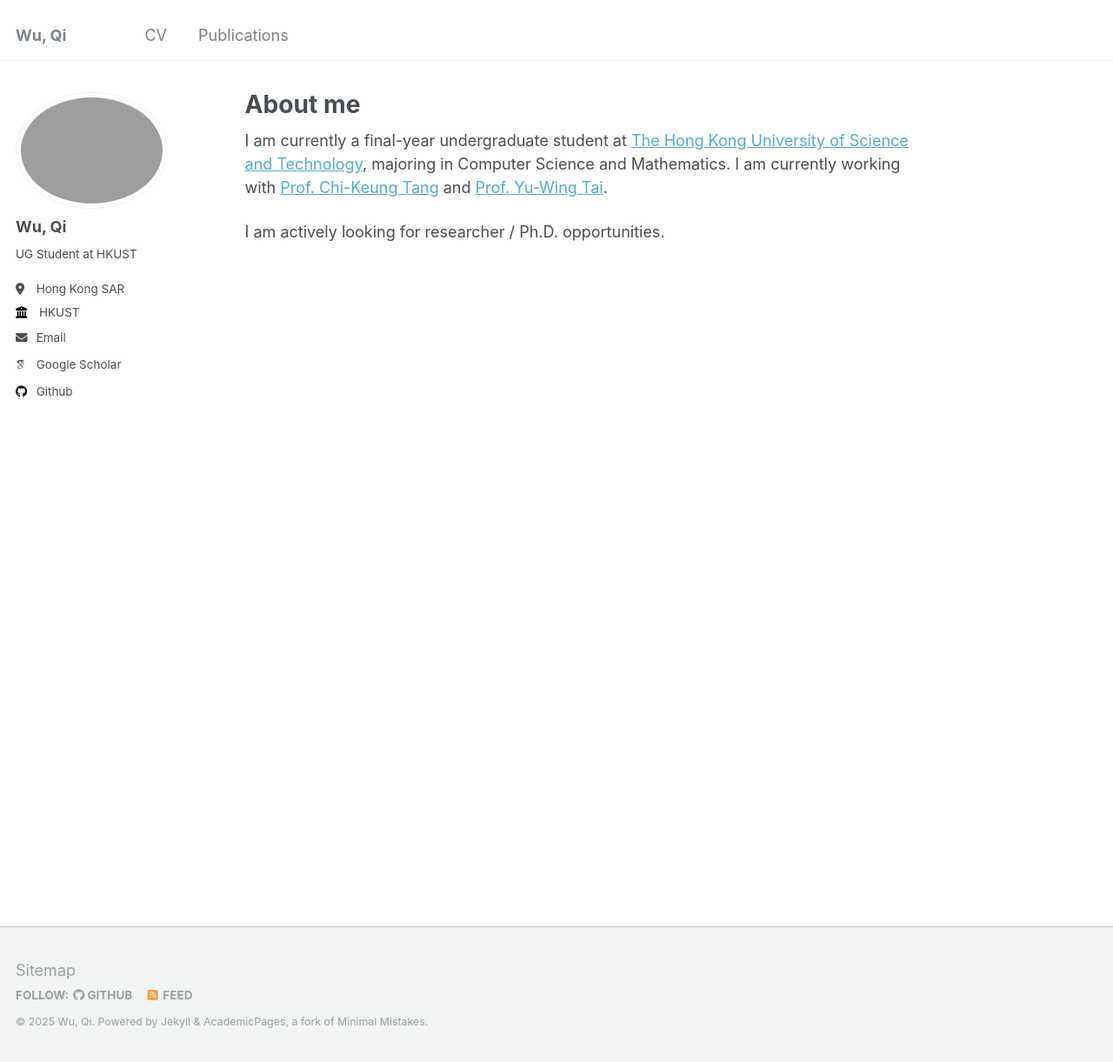
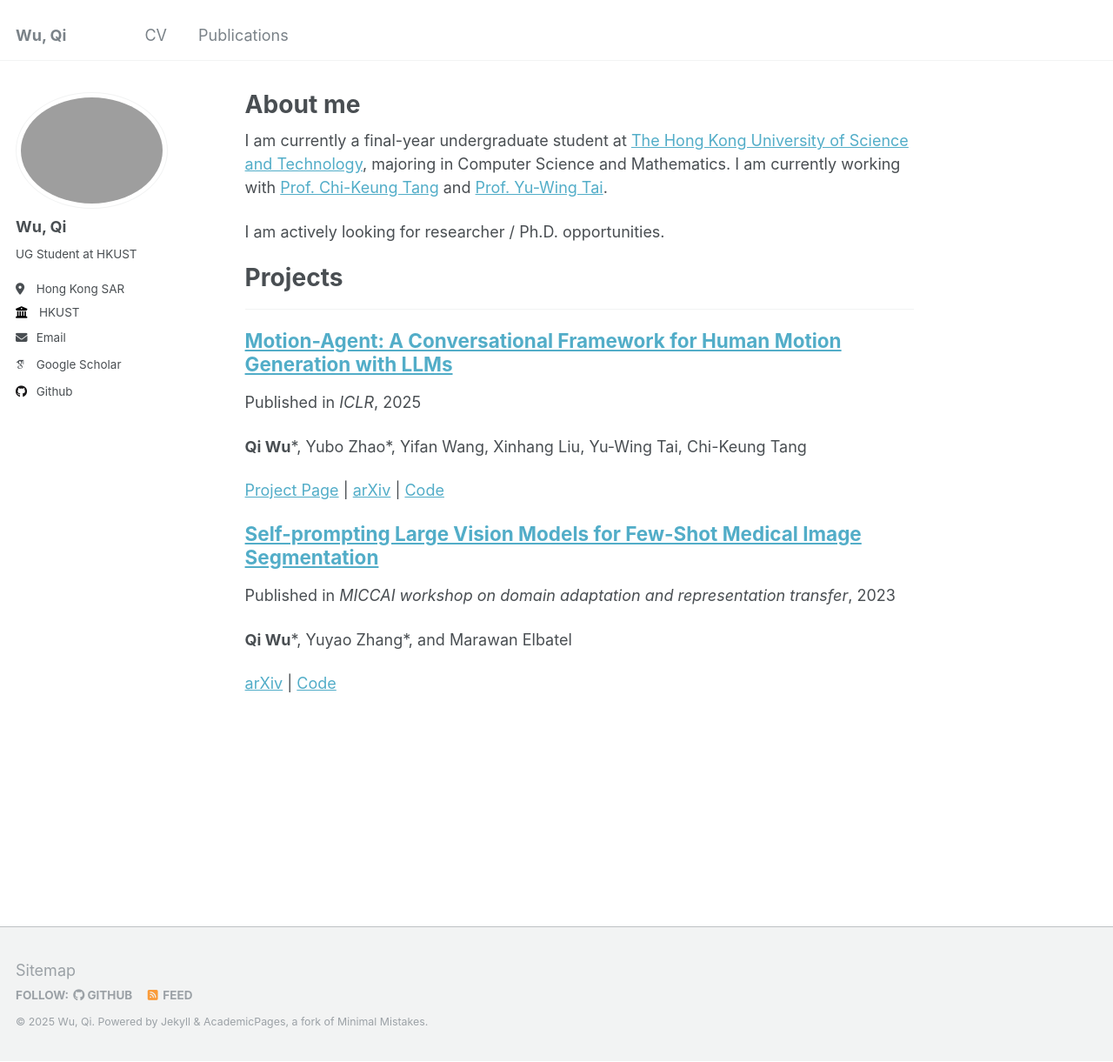
Before and after one commit to szqwu/szqwu.github.io, a Jekyll site: the page built from _pages/about.md, in a window 1280 px wide and 1221 px high. Shown: the whole window at 87% size. Built offline with Jekyll 4.4.1, drawn with Linux system fonts in a browser that asks for light colours; some web fonts are replaced.

Commit message:
add projects in about.md

```diff
--- a/_includes/archive-single.html
+++ b/_includes/archive-single.html
@@ -52,16 +52,20 @@
     <p class="archive__item-excerpt" itemprop="description"><p>{{ post.excerpt | markdownify | remove: '<p>' | remove: '</p>' }}<strong><a href="{{ base_path }}{{ post.url }}" rel="permalink"> Read more</a></strong></p></p>
     {% endif %}
 
-    {% if post.citation and post.paperurl and post.slidesurl %}
-      <p>Recommended citation: {{ post.citation }}<br /><a href="{{ post.paperurl }}">Download Paper</a> | <a href="{{ post.slidesurl }}">Download Slides</a></p>
+    {% if post.pageurl and post.paperurl and post.codeurl %}
+    <p><a href="{{ post.pageurl }}">Project Page</a> | <a href="{{ post.paperurl }}">arXiv</a> | <a href="{{ post.codeurl }}">Code</a></p>
+    {% elsif post.paperurl and post.codeurl %}
+    <p><a href="{{ post.paperurl }}">arXiv</a> | <a href="{{ post.codeurl }}">Code</a></p>
+    {% elsif post.citation and post.paperurl and post.slidesurl %}
+      <p>Recommended citation: {{ post.citation }}<br /><a href="{{ post.paperurl }}">arXiv</a> | <a href="{{ post.slidesurl }}">Download Slides</a></p>
     {% elsif post.citation and post.paperurl %}
-      <p>Recommended citation: {{ post.citation }}<br /><a href="{{ post.paperurl }}">Download Paper</a></p>
+      <p>Recommended citation: {{ post.citation }}<br /><a href="{{ post.paperurl }}">arXiv</a></p>
     {% elsif post.citation and post.slidesurl %}
       <p>Recommended citation: {{ post.citation }}<br /><a href="{{ post.slidesurl }}">Download Slides</a></p>
     {% elsif post.citation %}
       <p>Recommended citation: {{ post.citation }}</p>
     {% elsif post.paperurl %}
-      <p><a href=" {{ post.paperurl }} ">Download Paper</a></p>
+      <p><a href=" {{ post.paperurl }} ">arXiv</a></p>
     {% elsif post.slidesurl %}
       <p>Download <a href="{{ post.slidesurl }}">Download Slides</a></p></p>
     {% endif %}
--- a/_pages/about.md
+++ b/_pages/about.md
@@ -13,6 +13,31 @@ I am currently a final-year undergraduate student at [The Hong Kong University o
 
 I am actively looking for researcher / Ph.D. opportunities.
 <!-- Please check out my [CV](/files/wuqi_cv.pdf). -->
+
+# Projects
+
+{% if site.publication_category %}
+  {% for category in site.publication_category %}
+    {% assign title_shown = false %}
+    {% for post in site.publications reversed %}
+      {% if post.category != category[0] %}
+        {% continue %}
+      {% endif %}
+      {% unless title_shown %}
+<!-- ## {{ category[1].title }} -->
+---
+        {% assign title_shown = true %}
+      {% endunless %}
+      {% include archive-single.html %}
+    {% endfor %}
+  {% endfor %}
+{% else %}
+  {% for post in site.publications reversed %}
+    {% include archive-single.html %}
+  {% endfor %}
+{% endif %}
+
+
 
 <!-- A data-driven personal website
 ======
--- a/_publications/2023-10-14-SPLVM.md
+++ b/_publications/2023-10-14-SPLVM.md
@@ -7,7 +7,8 @@ excerpt: '**Qi Wu**\*, Yuyao Zhang\*, and Marawan Elbatel'
 date: 2023-10-14
 venue: 'MICCAI workshop on domain adaptation and representation transfer'
 # slidesurl: 'http://academicpages.github.io/files/slides1.pdf'
-paperurl: 'https://arxiv.org/pdf/2308.07624'
+paperurl: 'https://arxiv.org/abs/2308.07624'
+codeurl: 'https://github.com/PeterYYZhang/few-shot-self-prompt-SAM'
 # citation: 'Wu, Qi, Yuyao Zhang, and Marawan Elbatel. "Self-prompting large vision models for few-shot medical image segmentation." MICCAI workshop on domain adaptation and representation transfer. Cham: Springer Nature Switzerland, 2023.'
 ---
 
```
Also changed, not shown: _publications/2024-10-06-Motion-Agent.md (+3 -1 lines).
